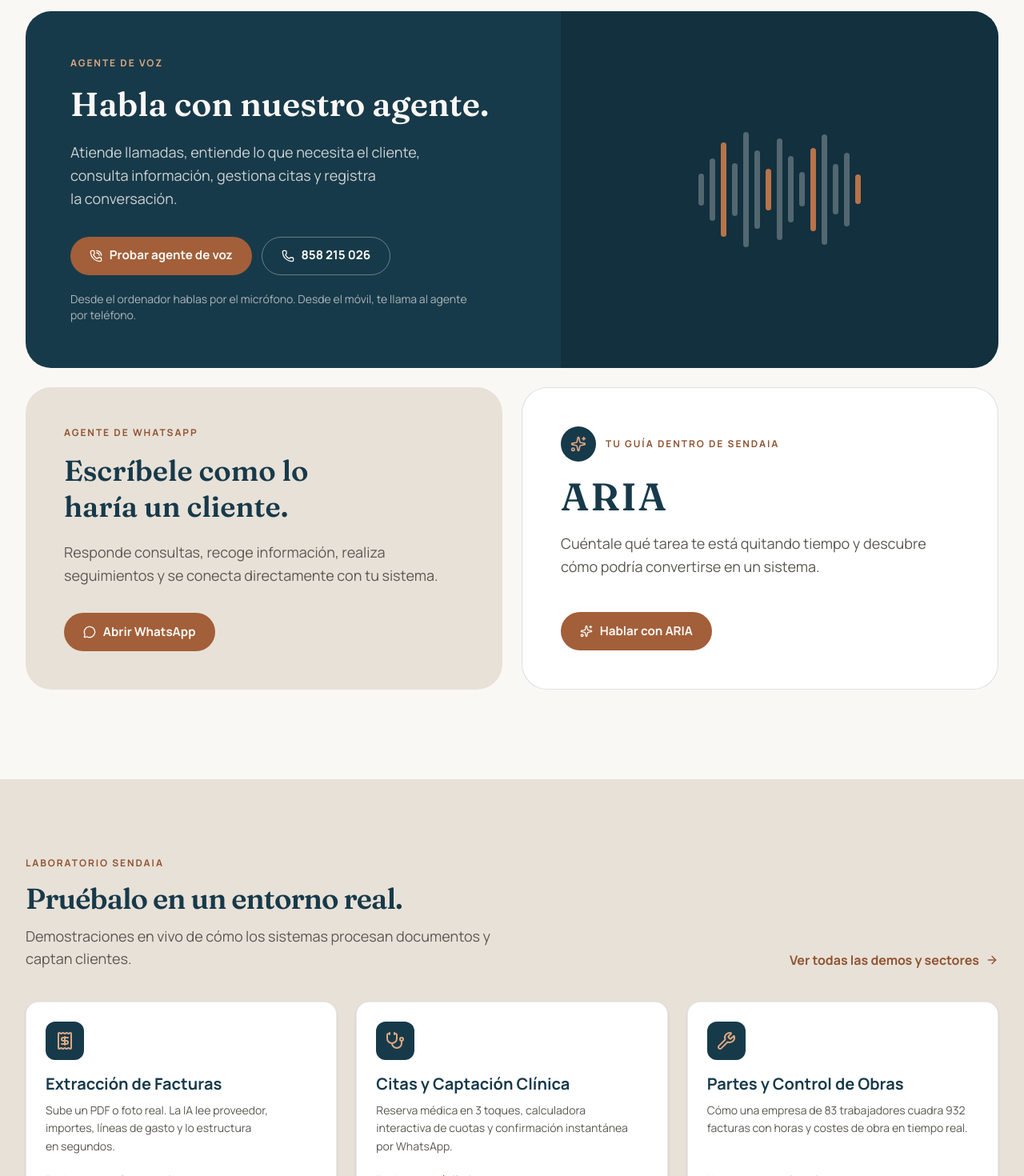
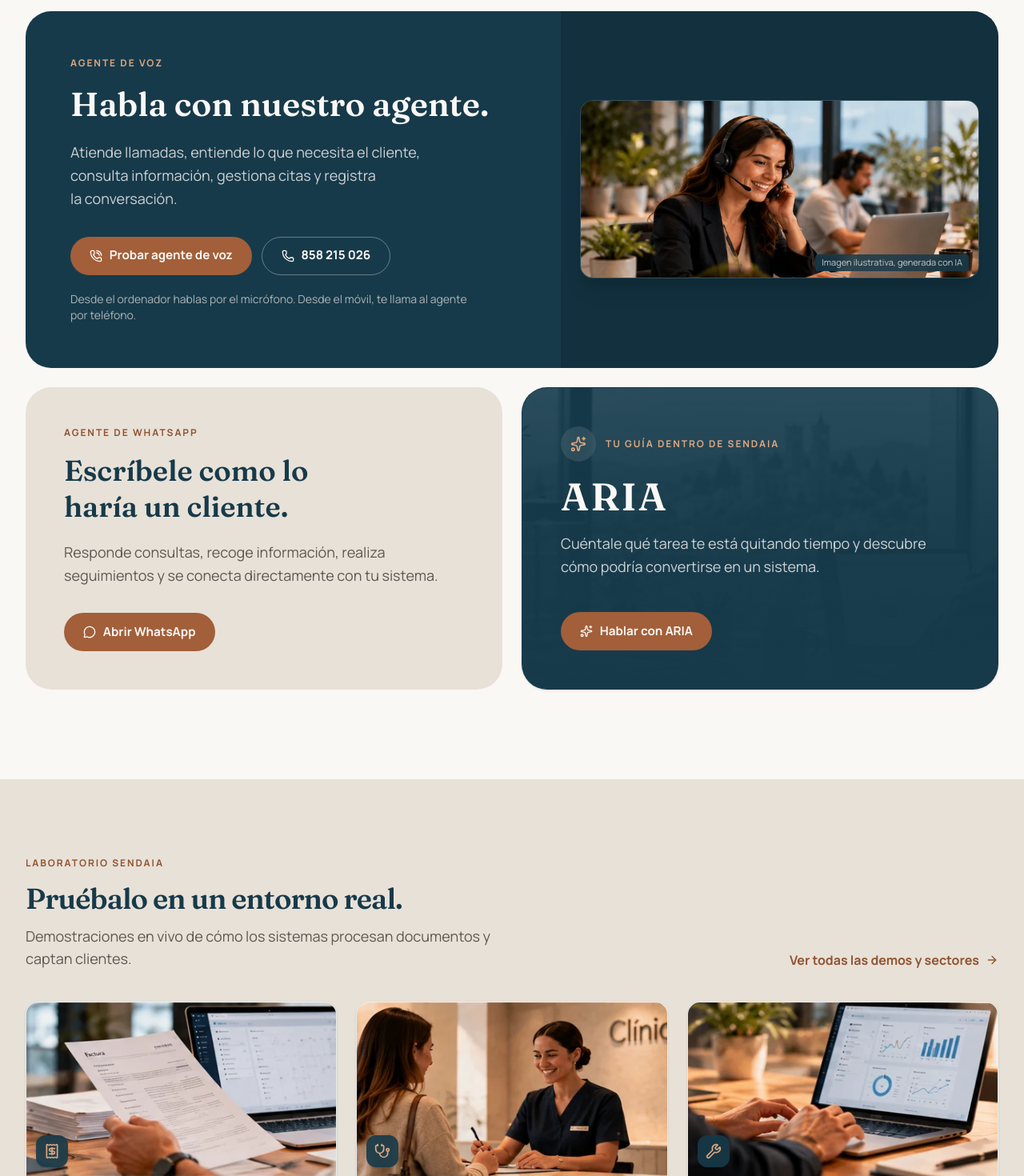
Before and after one commit to jmpazblanes-art/sendaia-web, a Next.js app: page / in a window 1280 px wide. Shown: the part 1180-2650 px from the top of the page at 80% size. Built offline with nearby package versions, Linux system fonts and the light colour scheme.

Commit message:
feat(home): integrar fotos de IA en agente de voz, ARIA y tarjetas de demos

```diff
--- a/app/page.tsx
+++ b/app/page.tsx
@@ -1,3 +1,4 @@
+import Image from "next/image"
 import Link from "next/link"
 import {
   ArrowRight,
@@ -19,7 +20,7 @@ import AssistantDock from "./components/AssistantDock"
 import ContactForm from "./components/ContactForm"
 import WhatsAppButton from "./WhatsAppButton"
 import SistemaScroll from "./components/SistemaScroll"
-import { PASOS } from "./components/datos"
+import { FOTOS, PASOS } from "./components/datos"
 import HeroFondo from "./components/HeroFondo"
 import { BotonAria, BotonVoz, BotonWhatsApp, HomeEfectos, IrAAgentes } from "./components/HomeClient"
 
@@ -119,16 +120,20 @@ export default function Home() {
                 Desde el ordenador hablas por el micrófono. Desde el móvil, te llama al agente por teléfono.
               </p>
             </div>
-            <div aria-hidden className="relative hidden items-center justify-center bg-azul-hondo/60 p-12 lg:flex">
-              <div className="flex h-36 items-center gap-[7px]">
-                {[28, 54, 82, 46, 100, 68, 36, 88, 58, 30, 72, 96, 44, 64, 26].map((h, i) => (
-                  <span
-                    key={i}
-                    className="block w-[7px] rounded-full"
-                    style={{ height: `${h}%`, background: i % 4 === 2 ? "var(--cobre)" : "rgba(250,248,245,0.28)" }}
+            <div className="relative hidden items-center justify-center overflow-hidden bg-azul-hondo/60 p-6 lg:flex">
+              <figure className="relative w-full overflow-hidden rounded-2xl border border-roto/15 shadow-xl">
+                <Image
+                  src={FOTOS.voz.src}
+                  alt={FOTOS.voz.alt}
+                  width={FOTOS.voz.ancho}
+                  height={FOTOS.voz.alto}
+                  unoptimized
+                  className="block h-full w-full object-cover"
                 />
-                ))}
-              </div>
+                <figcaption className="absolute bottom-2 right-3 rounded bg-azul/85 px-2 py-0.5 text-[11px] text-roto/75 backdrop-blur-sm">
+                  Imagen ilustrativa, generada con IA
+                </figcaption>
+              </figure>
             </div>
           </div>
 
@@ -147,18 +152,27 @@ export default function Home() {
               </div>
             </div>
 
-            <div className="aparece flex flex-col rounded-[2rem] border border-azul/15 bg-white p-8 sm:p-12">
-              <div className="flex items-center gap-3">
-                <span className="flex h-11 w-11 items-center justify-center rounded-full bg-azul text-cobre-claro">
+            <div className="aparece relative flex flex-col overflow-hidden rounded-[2rem] border border-azul/20 bg-azul p-8 text-roto shadow-sm sm:p-12">
+              <Image
+                src={FOTOS.oficina.src}
+                alt={FOTOS.oficina.alt}
+                width={FOTOS.oficina.ancho}
+                height={FOTOS.oficina.alto}
+                unoptimized
+                className="absolute inset-0 h-full w-full object-cover opacity-25 mix-blend-luminosity"
+              />
+              <div className="absolute inset-0 bg-gradient-to-t from-azul via-azul/90 to-azul/60" />
+              <div className="relative z-10 flex items-center gap-3">
+                <span className="flex h-11 w-11 items-center justify-center rounded-full bg-roto/10 text-cobre-claro backdrop-blur-sm">
                   <Sparkles className="h-5 w-5" aria-hidden />
                 </span>
-                <p className="eyebrow">Tu guía dentro de SendaIA</p>
+                <p className="eyebrow !text-cobre-claro">Tu guía dentro de SendaIA</p>
               </div>
-              <h3 className="mt-5 font-display text-4xl font-semibold tracking-[0.04em] text-azul sm:text-5xl">ARIA</h3>
-              <p className="mt-5 text-lg leading-relaxed text-grafito-suave">
+              <h3 className="relative z-10 mt-5 font-display text-4xl font-semibold tracking-[0.04em] text-roto sm:text-5xl">ARIA</h3>
+              <p className="relative z-10 mt-5 text-lg leading-relaxed text-roto/80">
                 Cuéntale qué tarea te está quitando tiempo y descubre cómo podría convertirse en un sistema.
               </p>
-              <div className="mt-auto pt-8">
+              <div className="relative z-10 mt-auto pt-8">
                 <BotonAria origen="home_agentes" />
               </div>
             </div>
@@ -192,12 +206,23 @@ export default function Home() {
             {/* Demo 1: Facturas */}
             <Link
               href="/demos/facturas"
-              className="group flex flex-col rounded-2xl border border-azul/10 bg-white p-6 shadow-sm transition-all hover:-translate-y-1 hover:shadow-md"
+              className="group flex flex-col overflow-hidden rounded-2xl border border-azul/10 bg-white shadow-sm transition-all hover:-translate-y-1 hover:shadow-md"
             >
-              <span className="flex h-12 w-12 items-center justify-center rounded-xl bg-azul text-cobre-claro">
-                <Receipt className="h-6 w-6" />
+              <div className="relative aspect-[16/9] w-full overflow-hidden bg-azul/5">
+                <Image
+                  src={FOTOS.facturas.src}
+                  alt={FOTOS.facturas.alt}
+                  width={FOTOS.facturas.ancho}
+                  height={FOTOS.facturas.alto}
+                  unoptimized
+                  className="h-full w-full object-cover transition-transform duration-300 group-hover:scale-105"
+                />
+                <span className="absolute bottom-3 left-3 flex h-10 w-10 items-center justify-center rounded-xl bg-azul/90 text-cobre-claro shadow backdrop-blur-sm">
+                  <Receipt className="h-5 w-5" />
                 </span>
-              <h3 className="mt-4 font-bold text-xl text-azul group-hover:text-cobre-texto transition-colors">
+              </div>
+              <div className="flex flex-1 flex-col p-6">
+                <h3 className="font-bold text-xl text-azul transition-colors group-hover:text-cobre-texto">
                   Extracción de Facturas
                 </h3>
                 <p className="mt-2 text-sm leading-relaxed text-grafito-suave">
@@ -206,17 +231,29 @@ export default function Home() {
                 <span className="mt-auto pt-5 inline-flex items-center gap-1.5 text-sm font-semibold text-cobre-texto">
                   Probar con tu factura <ArrowRight className="h-4 w-4 transition-transform group-hover:translate-x-1" />
                 </span>
+              </div>
             </Link>
 
             {/* Demo 2: Clínicas y Salud */}
             <Link
               href="/demo/dadent.html"
-              className="group flex flex-col rounded-2xl border border-azul/10 bg-white p-6 shadow-sm transition-all hover:-translate-y-1 hover:shadow-md"
+              className="group flex flex-col overflow-hidden rounded-2xl border border-azul/10 bg-white shadow-sm transition-all hover:-translate-y-1 hover:shadow-md"
             >
-              <span className="flex h-12 w-12 items-center justify-center rounded-xl bg-azul text-cobre-claro">
-                <Stethoscope className="h-6 w-6" />
+              <div className="relative aspect-[16/9] w-full overflow-hidden bg-azul/5">
+                <Image
+                  src={FOTOS.clinica.src}
+                  alt={FOTOS.clinica.alt}
+                  width={FOTOS.clinica.ancho}
+                  height={FOTOS.clinica.alto}
+                  unoptimized
+                  className="h-full w-full object-cover transition-transform duration-300 group-hover:scale-105"
+                />
+                <span className="absolute bottom-3 left-3 flex h-10 w-10 items-center justify-center rounded-xl bg-azul/90 text-cobre-claro shadow backdrop-blur-sm">
+                  <Stethoscope className="h-5 w-5" />
                 </span>
-              <h3 className="mt-4 font-bold text-xl text-azul group-hover:text-cobre-texto transition-colors">
+              </div>
+              <div className="flex flex-1 flex-col p-6">
+                <h3 className="font-bold text-xl text-azul transition-colors group-hover:text-cobre-texto">
                   Citas y Captación Clínica
                 </h3>
                 <p className="mt-2 text-sm leading-relaxed text-grafito-suave">
@@ -225,17 +262,29 @@ export default function Home() {
                 <span className="mt-auto pt-5 inline-flex items-center gap-1.5 text-sm font-semibold text-cobre-texto">
                   Probar en móvil <ArrowRight className="h-4 w-4 transition-transform group-hover:translate-x-1" />
                 </span>
+              </div>
             </Link>
 
             {/* Demo 3: Climatización e Instaladores */}
             <Link
               href="/casos-reales#climatizacion"
-              className="group flex flex-col rounded-2xl border border-azul/10 bg-white p-6 shadow-sm transition-all hover:-translate-y-1 hover:shadow-md"
+              className="group flex flex-col overflow-hidden rounded-2xl border border-azul/10 bg-white shadow-sm transition-all hover:-translate-y-1 hover:shadow-md"
             >
-              <span className="flex h-12 w-12 items-center justify-center rounded-xl bg-azul text-cobre-claro">
-                <Wrench className="h-6 w-6" />
+              <div className="relative aspect-[16/9] w-full overflow-hidden bg-azul/5">
+                <Image
+                  src={FOTOS.analitica.src}
+                  alt={FOTOS.analitica.alt}
+                  width={FOTOS.analitica.ancho}
+                  height={FOTOS.analitica.alto}
+                  unoptimized
+                  className="h-full w-full object-cover transition-transform duration-300 group-hover:scale-105"
+                />
+                <span className="absolute bottom-3 left-3 flex h-10 w-10 items-center justify-center rounded-xl bg-azul/90 text-cobre-claro shadow backdrop-blur-sm">
+                  <Wrench className="h-5 w-5" />
                 </span>
-              <h3 className="mt-4 font-bold text-xl text-azul group-hover:text-cobre-texto transition-colors">
+              </div>
+              <div className="flex flex-1 flex-col p-6">
+                <h3 className="font-bold text-xl text-azul transition-colors group-hover:text-cobre-texto">
                   Partes y Control de Obras
                 </h3>
                 <p className="mt-2 text-sm leading-relaxed text-grafito-suave">
@@ -244,6 +293,7 @@ export default function Home() {
                 <span className="mt-auto pt-5 inline-flex items-center gap-1.5 text-sm font-semibold text-cobre-texto">
                   Ver caso operativo <ArrowRight className="h-4 w-4 transition-transform group-hover:translate-x-1" />
                 </span>
+              </div>
             </Link>
           </div>
         </div>
```
Lines whose indentation alone changed are shown as unchanged.
